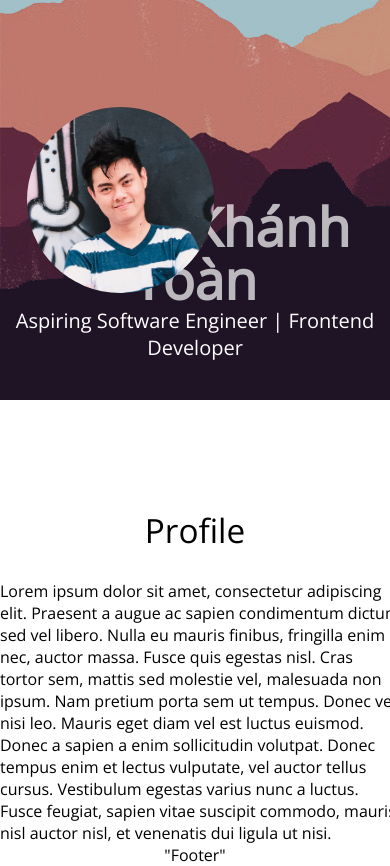
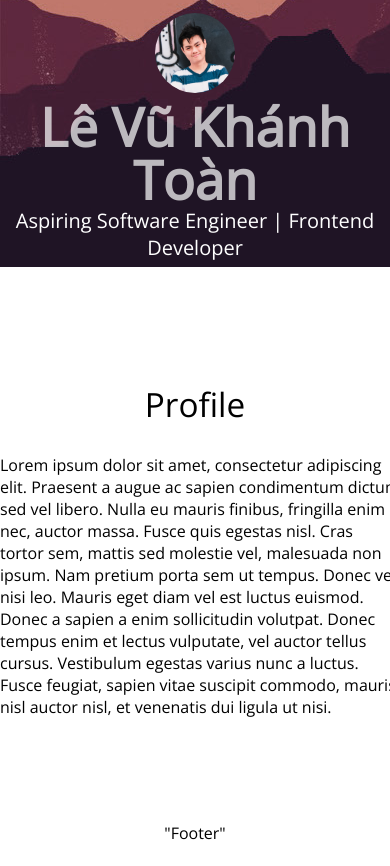
Before and after one commit to tanduong/react-profile, a React (Create React App) app: page / in a window 390 px wide. After the commit the page ends 844 px from the top, so only its background shows below. Built offline with nearby package versions, Linux system fonts and the light colour scheme.

Commit message:
Fix portrait position

```diff
--- a/src/App.css
+++ b/src/App.css
@@ -13,7 +13,7 @@
 
 .bg {
   position: absolute;
-  top: -150pt;
+  top: -250pt;
   left: 50%;
   transform: translate(-50%, 0);
   width: 100%;
@@ -27,18 +27,48 @@
   width: 140pt;
   border-radius: 50%;
   position: absolute;
-  top: 200pt;
+  top: 100pt;
   left: 7%;
+  transition-duration: 0.4s;
 }
 @media only screen and (max-width: 1200px) {
   .portrait {
-    top: 80pt;
+    height: 60pt;
+    width: 60pt;
+    top: 75pt;
+    left: 160pt;
   }
 }
 
+@media only screen and (max-width: 1050px) {
+  .portrait {
+    height: 60pt;
+    width: 60pt;
+    top: 10pt;
+    left: 50%;
+    transform: translateX(-50%);
+  }
+}
+
+.name {
+  font-size: 40pt;
+  font-weight: bold;
+  margin-top: 100px;
+  margin-bottom: 0px;
+  line-height: 100%;
+  color: rgba(255, 255, 255, 0.7);
+}
+
+.desc {
+  font-size: 15pt;
+  font-weight: 400;
+  margin-top: 0px;
+  color: white;
+}
+
 .navbar {
-  height: 60pt;
-  padding: 40pt 0 10pt 0;
+  /* height: 60pt; */
+  padding-top: 30pt;
 }
 .navbar div {
   display: inline;
@@ -58,20 +88,8 @@
   border-bottom: 1.5pt solid white;
 }
 
-.name {
-  font-size: 40pt;
-  font-weight: bold;
-  margin-top: 200px;
-  margin-bottom: 0px;
-  line-height: 100%;
-  color: rgba(255, 255, 255, 0.7);
-}
-
-.desc {
-  font-size: 15pt;
-  font-weight: 400;
-  margin-top: 0px;
-  color: white;
+main {
+  margin-top: 20pt;
 }
 
 .title {
```
